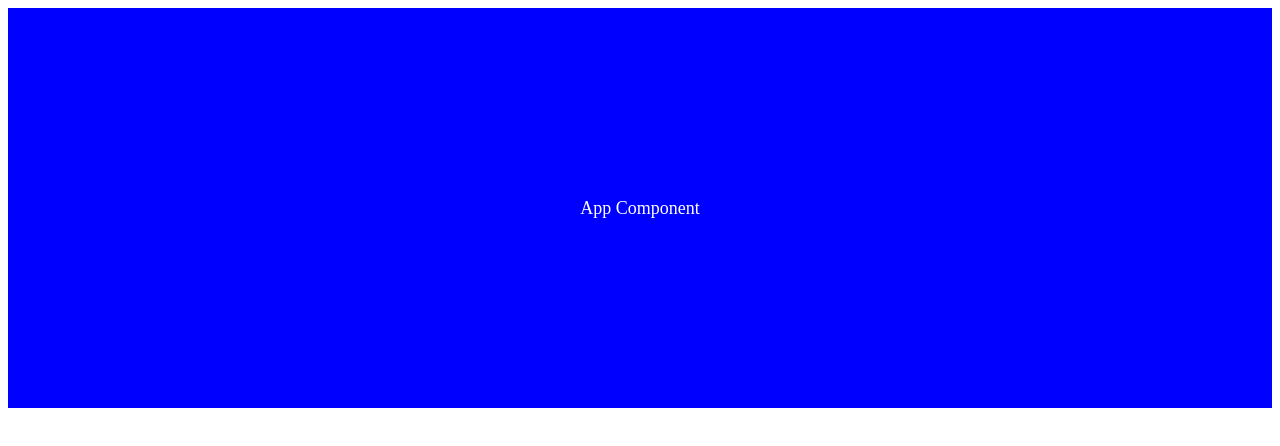
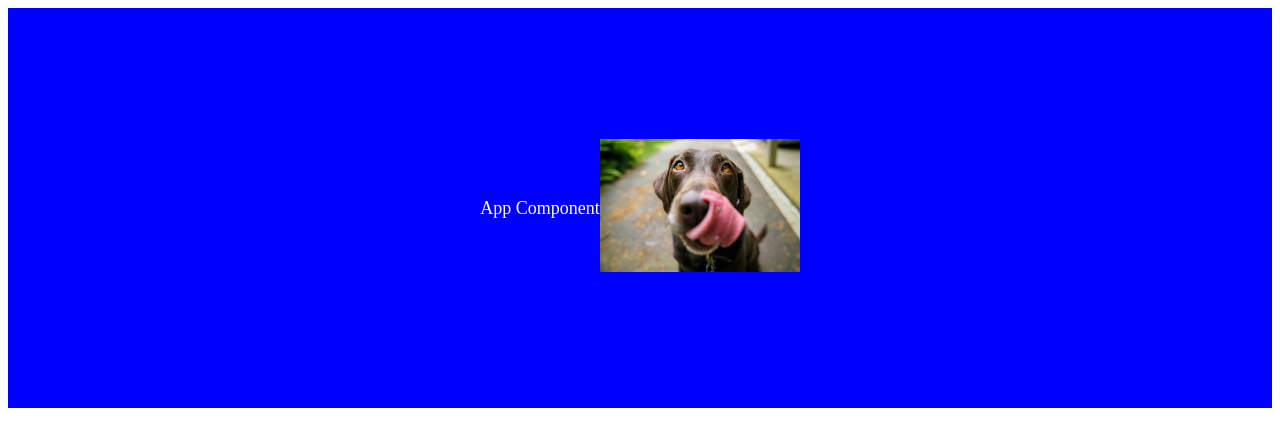
Before and after one commit to jbjezanc/react-webpack, a React app: page / in a window 1280 px wide. Built offline with nearby package versions, Linux system fonts and the light colour scheme.

Commit message:
Loading images with webpack

```diff
--- a/src/components/App.css
+++ b/src/components/App.css
@@ -7,3 +7,14 @@
     color: white;
     font-size: large;
 }
+
+img {
+    max-width: 100%;
+    max-height: 100%;
+    object-fit: contain;
+}
+
+.dog {
+    height: 200px;
+    width: 200px;
+}
--- a/src/components/App.js
+++ b/src/components/App.js
@@ -1,10 +1,14 @@
 import React from 'react';
 import './App.css';
+import dogImage from '../../public/dog-img.jpg';
 
 export default function AppComponent() {
     return (
         <div className="container">
             <div>App Component</div>
+            <div>
+                <img className="dog" src={dogImage} alt="a dog" />
+            </div>
         </div>
     );
 }
--- a/webpack.dev.config.js
+++ b/webpack.dev.config.js
@@ -31,6 +31,10 @@ module.exports = {
                 test: /\.css$/i,
                 use: ['style-loader', 'css-loader'],
             },
+            {
+                test: /\.(png|svg|jpg|jpeg|gif)$/i,
+                type: 'asset/resource',
+            },
         ],
     },
     plugins: [
```
Also changed, not shown: README.md, public/dog-img.jpg (added), 2 other files.
